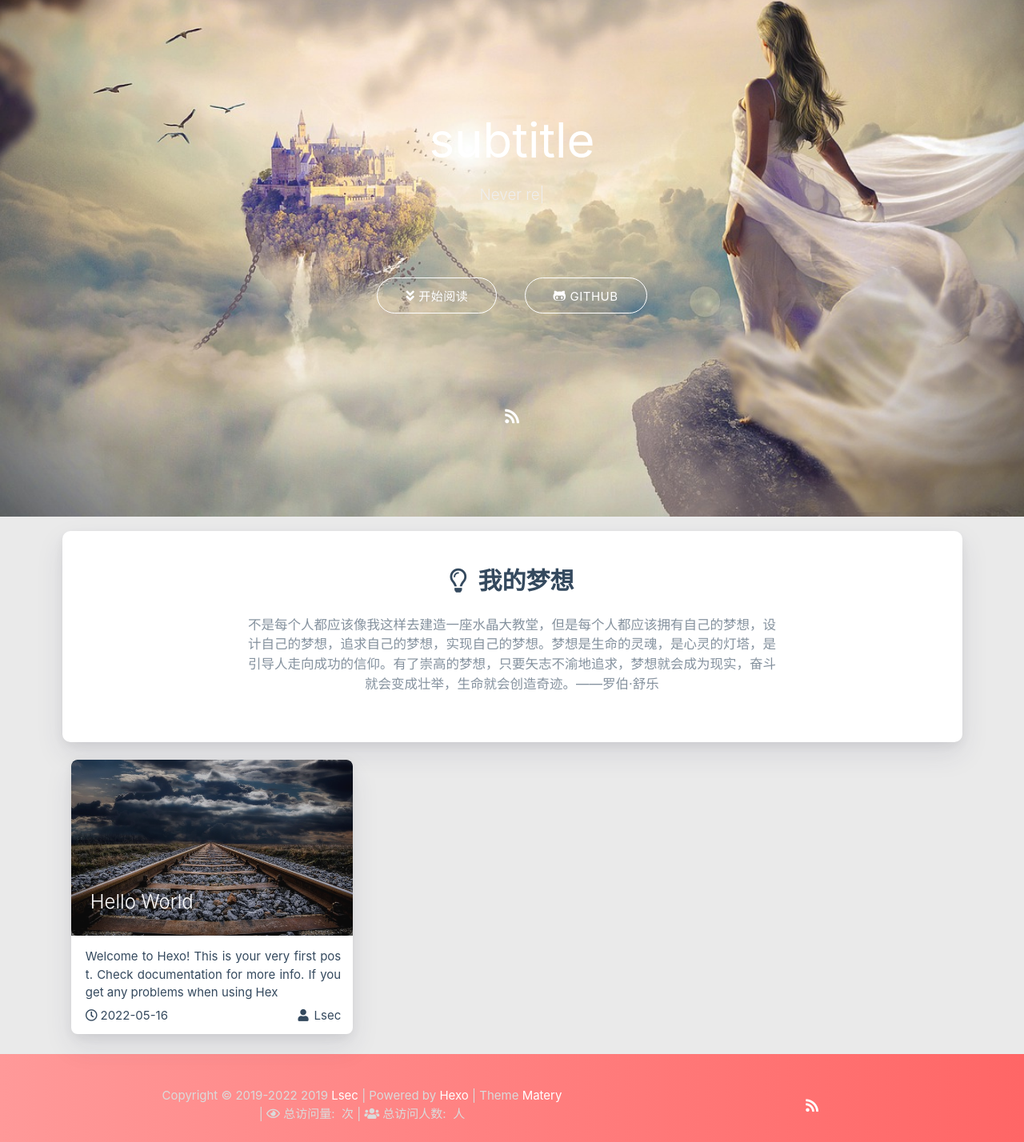
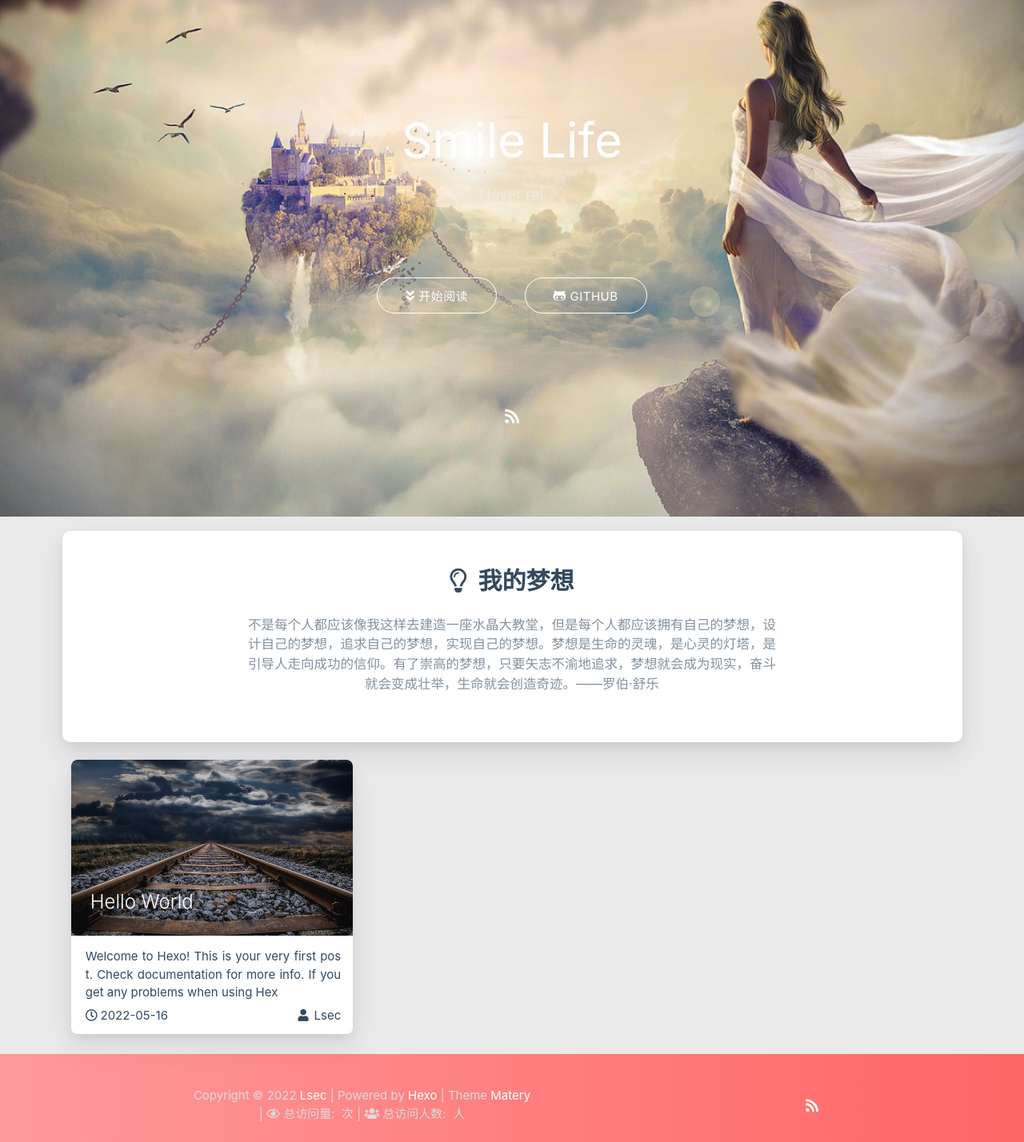
Before and after one commit to Lsec-cyber/Lsec-cyber.github.io, a plain HTML site: page index.html in a window 1280 px wide. Shown: the part 154-1582 px from the top of the page at 80% size. Drawn offline with nearby package versions, Linux system fonts and the light colour scheme; some packages are replaced by stand-ins of ours; a script that the page names is missing.

Commit message:
Site updated: 2022-05-16 23:41:50

```diff
--- a/index.html
+++ b/index.html
@@ -362,7 +362,7 @@
         <div class="brand">
             <div class="title center-align">
 
-                    subtitle
+                    Smile Life
 
             </div>
 
@@ -646,9 +646,9 @@
         <div class="col s12 m8 l8 copy-right">
             Copyright&nbsp;&copy;
 
-                <span id="year">2019-2022</span>
 
-            <span id="year">2019</span>
+
+            <span id="year">2022</span>
             <a href="/about" target="_blank">Lsec</a>
             |&nbsp;Powered by&nbsp;<a href="https://hexo.io/" target="_blank">Hexo</a>
             |&nbsp;Theme&nbsp;<a href="https://github.com/blinkfox/hexo-theme-matery" target="_blank">Matery</a>
```
Also changed, not shown: tags/index.html (+2 -2 lines).
